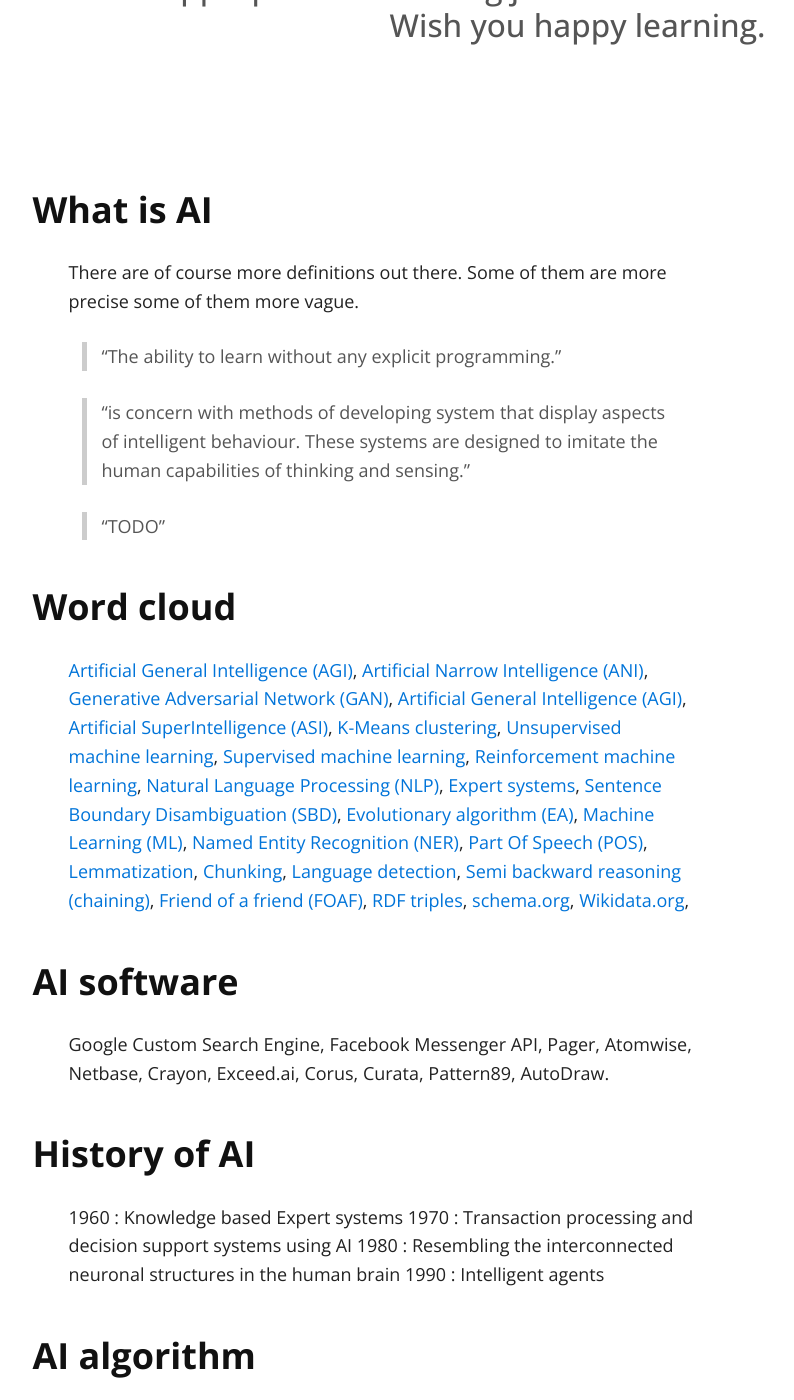
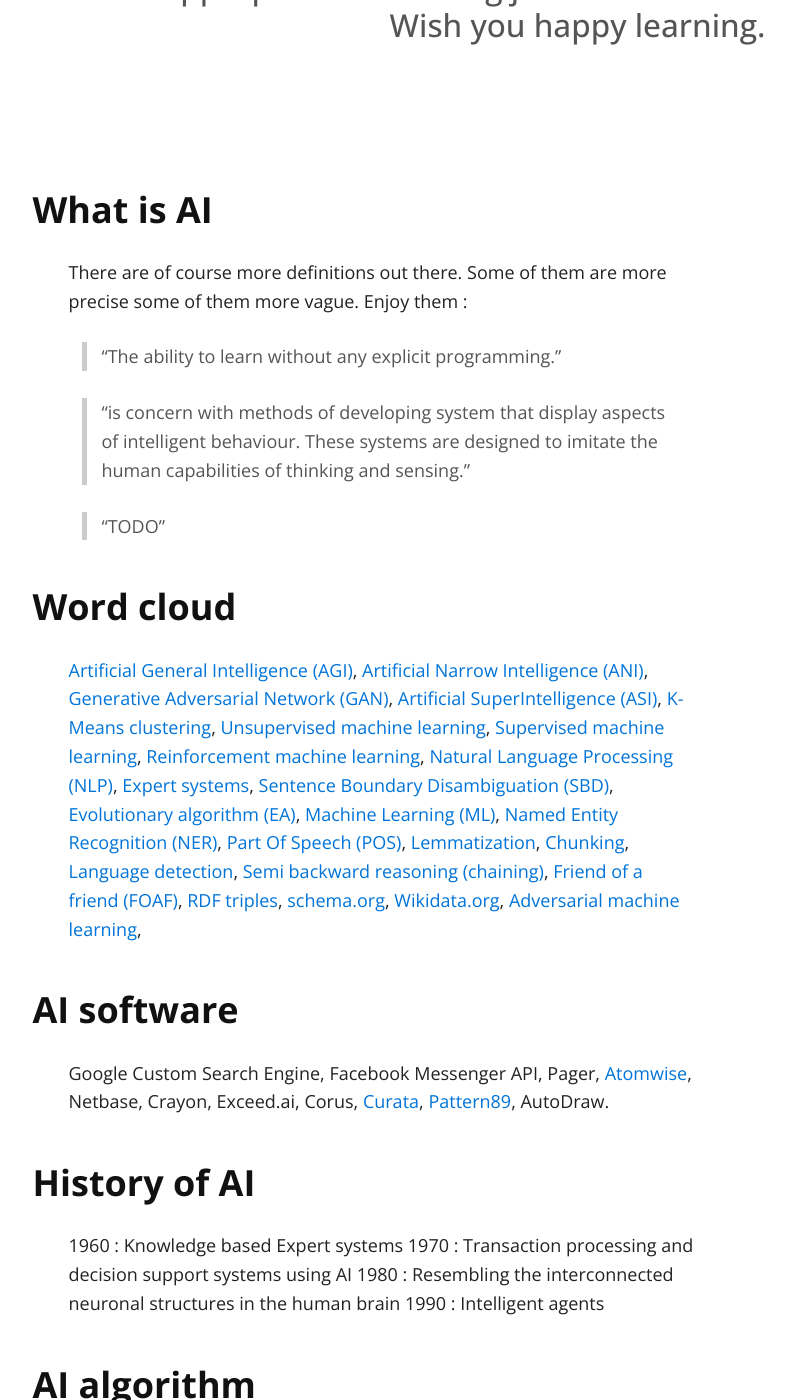
Before and after one commit to peterszatmary/ai, a Jekyll site: the page built from index.md, in a window 1280 px wide and 1400 px high, scrolled down 626 px. Shown: the whole window, without its empty margins (259-1053 px from the left). Built offline with Jekyll 4.4.1, drawn with Linux system fonts in a browser that asks for light colours; nearby versions of some CDN libraries.

```diff
--- a/_config.yml
+++ b/_config.yml
@@ -3,6 +3,7 @@ title: Artificial Inteligence (AI)
 tag_text: Artificial Inteligence
 description: This project contains my personal notes about artificial intelligence. As I learn I create this site to offer useful information for everybody interested in. If you find anything suspicious, inappropriate or missing just let me know. Wish you happy learning.
 url: "https://peterszatmary.github.com/ai"
+#url: "http://127.0.0.1:4000"
 baseurl: ""
 
 font-awesome-include: true # make this false if you don't need font-awesome
--- a/index.md
+++ b/index.md
@@ -7,6 +7,7 @@ layout: default
 ### What is AI
 
 There are of course more definitions out there. Some of them are more precise some of them more vague.
+Enjoy them :
 
 
 > "The ability to learn without any explicit programming."
@@ -21,7 +22,6 @@ There are of course more definitions out there. Some of them are more precise so
 <a href="" target="_blank">Artificial General Intelligence (AGI)</a>,
 <a href="" target="_blank">Artificial Narrow Intelligence (ANI)</a>,
 <a href="" target="_blank">Generative Adversarial Network (GAN)</a>,
-<a href="" target="_blank">Artificial General Intelligence (AGI)</a>,
 <a href="" target="_blank">Artificial SuperIntelligence (ASI)</a>,
 <a href="" target="_blank">K-Means clustering</a>,
 <a href="" target="_blank">Unsupervised machine learning</a>,
@@ -42,11 +42,21 @@ There are of course more definitions out there. Some of them are more precise so
 <a href="" target="_blank">RDF triples</a>,
 <a href="schema.org" target="_blank">schema.org</a>,
 <a href="wikidata.org" target="_blank">Wikidata.org</a>,
+<a href="wikidata.org" target="_blank">Adversarial machine learning</a>,
 
 ### AI software
 
-Google Custom Search Engine, Facebook Messenger API, Pager, Atomwise, Netbase, Crayon, Exceed.ai, Corus, Curata,
-Pattern89, AutoDraw.
+Google Custom Search Engine,
+Facebook Messenger API,
+Pager,
+<a href="https://www.atomwise.com" target="_blank">Atomwise</a>,
+Netbase,
+Crayon,
+Exceed.ai,
+Corus,
+<a href="https://www.curata.com">Curata</a>,
+<a href="https://www.pattern89.com" target="_blank">Pattern89</a>,
+AutoDraw.
 
 ### History of AI
 
```
Also changed, not shown: _posts/2020-09-11-welcome-to-jekyll.markdown (deleted, +0 -29 lines), _posts/artificial-general-intelligence.markdown (added, +12 -0 lines).
